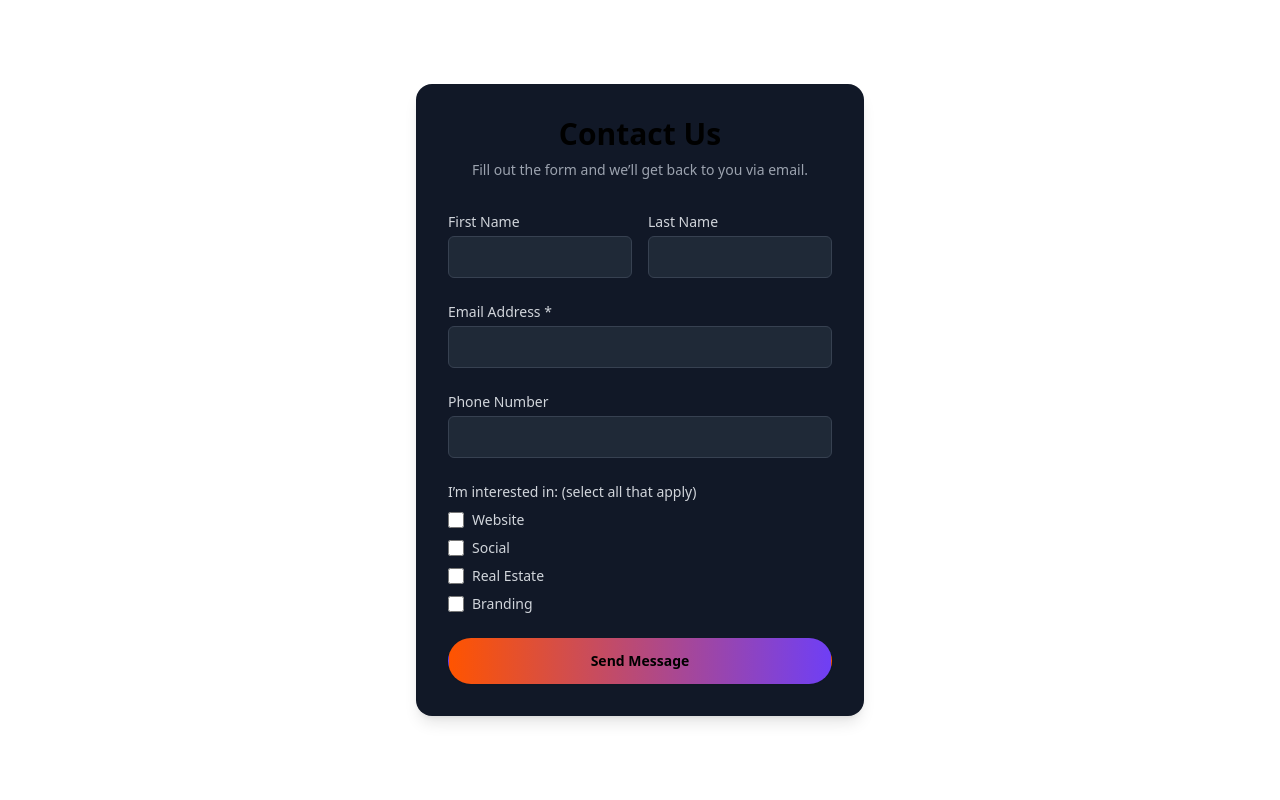
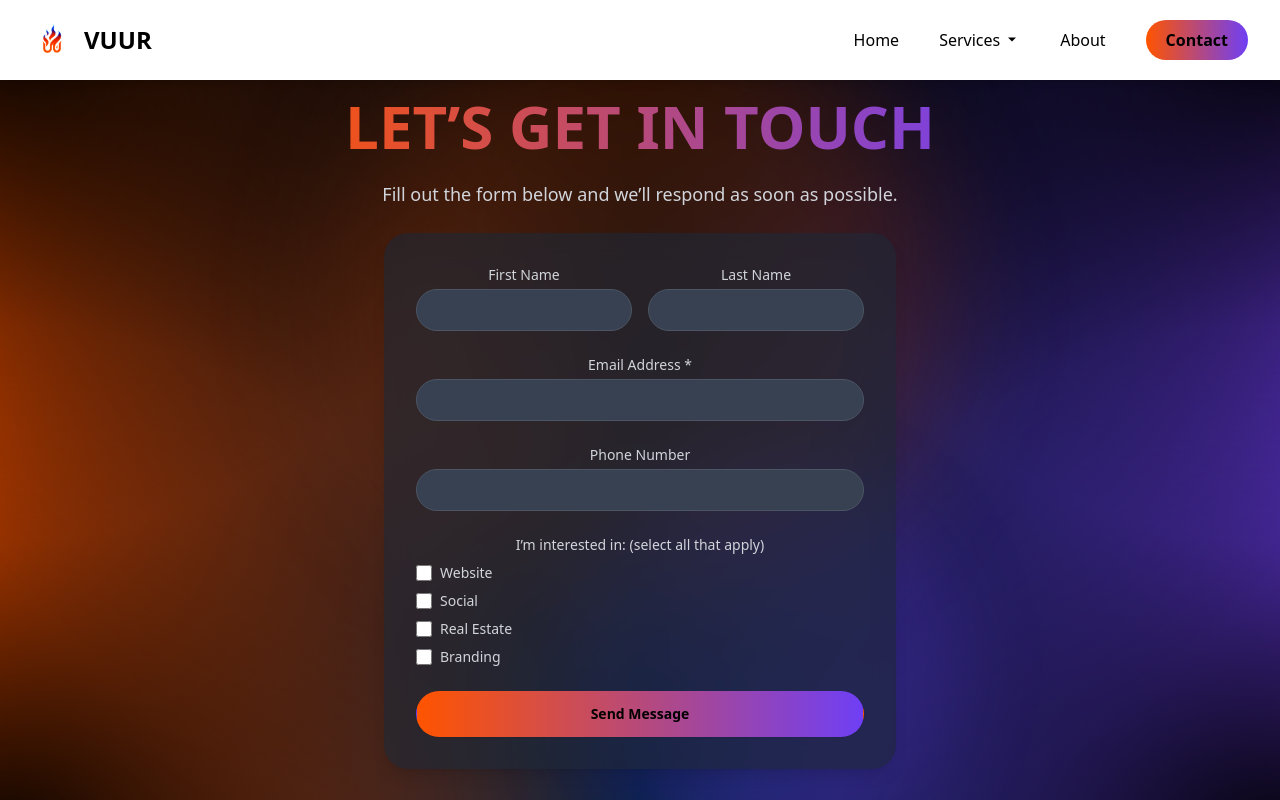
Before and after one commit to felipe-angel/vuur-website, a Next.js app: page /contact in a window 1280 px wide. Shown: the top 800 px of the page. Built offline with nearby package versions, Linux system fonts and the light colour scheme.

Commit message:
Add latest Contact page/layout changes

```diff
--- a/src/app/contact/page.tsx
+++ b/src/app/contact/page.tsx
@@ -1,6 +1,9 @@
+// File: src/app/contact/page.tsx
 'use client';
 
 import { useState, ChangeEvent, FormEvent } from 'react';
+import Header from '@/components/Header';
+import Footer from '@/components/Footer';
 
 export default function ContactPage() {
   const [firstName, setFirstName] = useState('');
@@ -11,6 +14,7 @@ export default function ContactPage() {
   const [statusMessage, setStatusMessage] = useState<string | null>(null);
   const [isSubmitting, setIsSubmitting] = useState(false);
 
+  // Toggle a service in the array
   const toggleService = (serviceName: string) => {
     setServices((prev) =>
       prev.includes(serviceName)
@@ -53,19 +57,47 @@ export default function ContactPage() {
   };
 
   return (
-    <div className="min-h-screen flex items-center justify-center bg-neutralBg py-12 px-4 sm:px-6 lg:px-8">
-      <div className="max-w-md w-full bg-gray-900 p-8 rounded-2xl shadow-lg">
-        <h2 className="text-center text-3xl font-extrabold text-lightText">
-          Contact Us
+    <>
+      <Header />
+
+      {/** ================= Radial‐Gradient Background (same as your ContactSection.tsx) ================ */}
+      <section
+        id="contact"
+        className="py-24 px-6 text-white relative overflow-hidden"
+        style={{
+          background: `
+            radial-gradient(circle at top center, rgba(0,0,0,1) 0%, rgba(0,0,0,0) 80%),
+            radial-gradient(circle at top left, rgba(0,0,0,1) 0%, rgba(0,0,0,0) 35%),
+            radial-gradient(circle at top right, rgba(0,0,0,1) 0%, rgba(0,0,0,0) 35%),
+            radial-gradient(circle at bottom left, rgba(0,0,0,1) 0%, rgba(0,0,0,0) 35%),
+            radial-gradient(circle at bottom right, rgba(0,0,0,1) 0%, rgba(0,0,0,0) 35%),
+            linear-gradient(to right, #ff5400, #001f3f, #6f3ff5)
+          `,
+        }}
+      >
+        <div
+          aria-hidden="true"
+          className="absolute top-0 left-1/2 transform -translate-x-1/2 w-[600px] h-[600px] rounded-full bg-[#ff5400]/20 blur-3xl"
+        />
+        <div
+          aria-hidden="true"
+          className="absolute bottom-0 right-1/4 w-[400px] h-[400px] rounded-full bg-[#6f3ff5]/20 blur-2xl"
+        />
+
+        {/** ================= Form Container ================ */}
+        <div className="relative max-w-3xl mx-auto text-center space-y-6">
+          <h2 className="text-6xl font-semibold uppercase bg-clip-text text-transparent bg-gradient-to-r from-[#ff5400] to-[#6f3ff5]">
+            Let’s Get in Touch
           </h2>
-        <p className="mt-2 text-center text-gray-400 text-sm">
-          Fill out the form and we’ll get back to you via email.
+          <p className="text-lg text-gray-300 leading-relaxed">
+            Fill out the form below and we’ll respond as soon as possible.
           </p>
 
-        <form onSubmit={handleSubmit} className="mt-8 space-y-6">
-          {/* Name Fields */}
-          <div className="flex space-x-4">
-            <div className="w-1/2">
+          <div className="mx-auto w-full max-w-lg bg-gray-800/60 backdrop-blur-md p-8 rounded-3xl shadow-lg">
+            <form onSubmit={handleSubmit} className="space-y-6">
+              {/** First + Last Name **/}
+              <div className="grid grid-cols-1 sm:grid-cols-2 gap-4">
+                <div>
                   <label
                     htmlFor="first-name"
                     className="block text-sm font-medium text-gray-300"
@@ -81,10 +113,10 @@ export default function ContactPage() {
                     onChange={(e: ChangeEvent<HTMLInputElement>) =>
                       setFirstName(e.target.value)
                     }
-                className="mt-1 block w-full px-3 py-2 bg-gray-800 border border-gray-700 rounded-md text-lightText placeholder-gray-500 focus:outline-none focus:ring-primary focus:border-primary"
+                    className="mt-1 block w-full px-3 py-2 bg-gray-700 border border-gray-600 rounded-full text-lightText placeholder-gray-500 focus:outline-none focus:ring-2 focus:ring-primary focus:border-primary"
                   />
                 </div>
-            <div className="w-1/2">
+                <div>
                   <label
                     htmlFor="last-name"
                     className="block text-sm font-medium text-gray-300"
@@ -99,12 +131,12 @@ export default function ContactPage() {
                     onChange={(e: ChangeEvent<HTMLInputElement>) =>
                       setLastName(e.target.value)
                     }
-                className="mt-1 block w-full px-3 py-2 bg-gray-800 border border-gray-700 rounded-md text-lightText placeholder-gray-500 focus:outline-none focus:ring-primary focus:border-primary"
+                    className="mt-1 block w-full px-3 py-2 bg-gray-700 border border-gray-600 rounded-full text-lightText placeholder-gray-500 focus:outline-none focus:ring-2 focus:ring-primary focus:border-primary"
                   />
                 </div>
               </div>
 
-          {/* Email */}
+              {/** Email **/}
               <div>
                 <label
                   htmlFor="email-address"
@@ -116,17 +148,16 @@ export default function ContactPage() {
                   id="email-address"
                   name="email"
                   type="email"
-              autoComplete="email"
                   required
                   value={email}
                   onChange={(e: ChangeEvent<HTMLInputElement>) =>
                     setEmail(e.target.value)
                   }
-              className="mt-1 block w-full px-3 py-2 bg-gray-800 border border-gray-700 rounded-md text-lightText placeholder-gray-500 focus:outline-none focus:ring-primary focus:border-primary"
+                  className="mt-1 block w-full px-3 py-2 bg-gray-700 border border-gray-600 rounded-full text-lightText placeholder-gray-500 focus:outline-none focus:ring-2 focus:ring-primary focus:border-primary"
                 />
               </div>
 
-          {/* Phone */}
+              {/** Phone **/}
               <div>
                 <label
                   htmlFor="phone-number"
@@ -142,11 +173,11 @@ export default function ContactPage() {
                   onChange={(e: ChangeEvent<HTMLInputElement>) =>
                     setPhone(e.target.value)
                   }
-              className="mt-1 block w-full px-3 py-2 bg-gray-800 border border-gray-700 rounded-md text-lightText placeholder-gray-500 focus:outline-none focus:ring-primary focus:border-primary"
+                  className="mt-1 block w-full px-3 py-2 bg-gray-700 border border-gray-600 rounded-full text-lightText placeholder-gray-500 focus:outline-none focus:ring-2 focus:ring-primary focus:border-primary"
                 />
               </div>
 
-          {/* Services Checkboxes */}
+              {/** Services Checkboxes **/}
               <fieldset className="mt-4">
                 <legend className="text-sm font-medium text-gray-300">
                   I’m interested in: (select all that apply)
@@ -158,9 +189,10 @@ export default function ContactPage() {
                         id={svc}
                         name="services"
                         type="checkbox"
+                        value={svc}
                         checked={services.includes(svc)}
                         onChange={() => toggleService(svc)}
-                    className="h-4 w-4 text-primary focus:ring-primary border-gray-700 rounded"
+                        className="h-4 w-4 text-primary focus:ring-primary border-gray-600 rounded"
                       />
                       <label
                         htmlFor={svc}
@@ -173,7 +205,7 @@ export default function ContactPage() {
                 </div>
               </fieldset>
 
-          {/* Submit Button */}
+              {/** Submit Button **/}
               <div>
                 <button
                   type="submit"
@@ -182,7 +214,7 @@ export default function ContactPage() {
                     focus:outline-none focus:ring-2 focus:ring-offset-2 focus:ring-primary
                     ${
                       isSubmitting
-                    ? 'bg-gray-700 text-gray-400 cursor-not-allowed'
+                        ? 'bg-gray-600 text-gray-400 cursor-not-allowed'
                         : 'bg-gradient-to-r from-primary to-secondary text-black hover:from-secondary hover:to-primary'
                     }`}
                 >
@@ -190,7 +222,7 @@ export default function ContactPage() {
                 </button>
               </div>
 
-          {/* Status Message */}
+              {/** Status Message **/}
               {statusMessage && (
                 <p
                   className={`mt-4 text-center text-sm ${
@@ -205,5 +237,9 @@ export default function ContactPage() {
             </form>
           </div>
         </div>
+      </section>
+
+      <Footer />
+    </>
   );
 }
--- a/src/components/RealEstateFeatures.tsx
+++ b/src/components/RealEstateFeatures.tsx
@@ -7,7 +7,10 @@ const features = [
   {
     title: 'Aerial Drone Footage',
     text: 'Showcase exteriors and surroundings with smooth, high-resolution drone shots for unmatched perspectives.',
-    media: { type: 'video', src: 'https://firebasestorage.googleapis.com/v0/b/vuursocial-media-9aed0.firebasestorage.app/o/feature-drone.mp4?alt=media&token=bf3ab643-8a6a-495b-b417-ec25336f9e36' },
+    media: {
+      type: 'video',
+      src: 'https://firebasestorage.googleapis.com/v0/b/vuursocial-media-9aed0.firebasestorage.app/o/feature-drone.mp4?alt=media&token=bf3ab643-8a6a-495b-b417-ec25336f9e36',
+    },
     reverse: false,
   },
   {
@@ -32,7 +35,7 @@ const features = [
 
 export default function FeatureSections() {
   return (
-    <section id="features" className="py-24 space-y-24">
+    <section id="features" className="py-24 space-y-24 overflow-visible">
       {features.map((f, i) => (
         <div
           key={i}
@@ -43,12 +46,13 @@ export default function FeatureSections() {
           `}
         >
           {/* Text */}
-          <div className="md:w-1/3 space-y-4">
+          <div className="md:w-1/3 space-y-4 overflow-visible">
             <h2
               className="
                 text-4xl md:text-5xl font-bold
                 bg-clip-text text-transparent
                 bg-gradient-to-r from-primary to-secondary
+                leading-[1.15] pb-[0.15em] overflow-visible
               "
             >
               {f.title}
```
Lines whose indentation alone changed are shown as unchanged.
